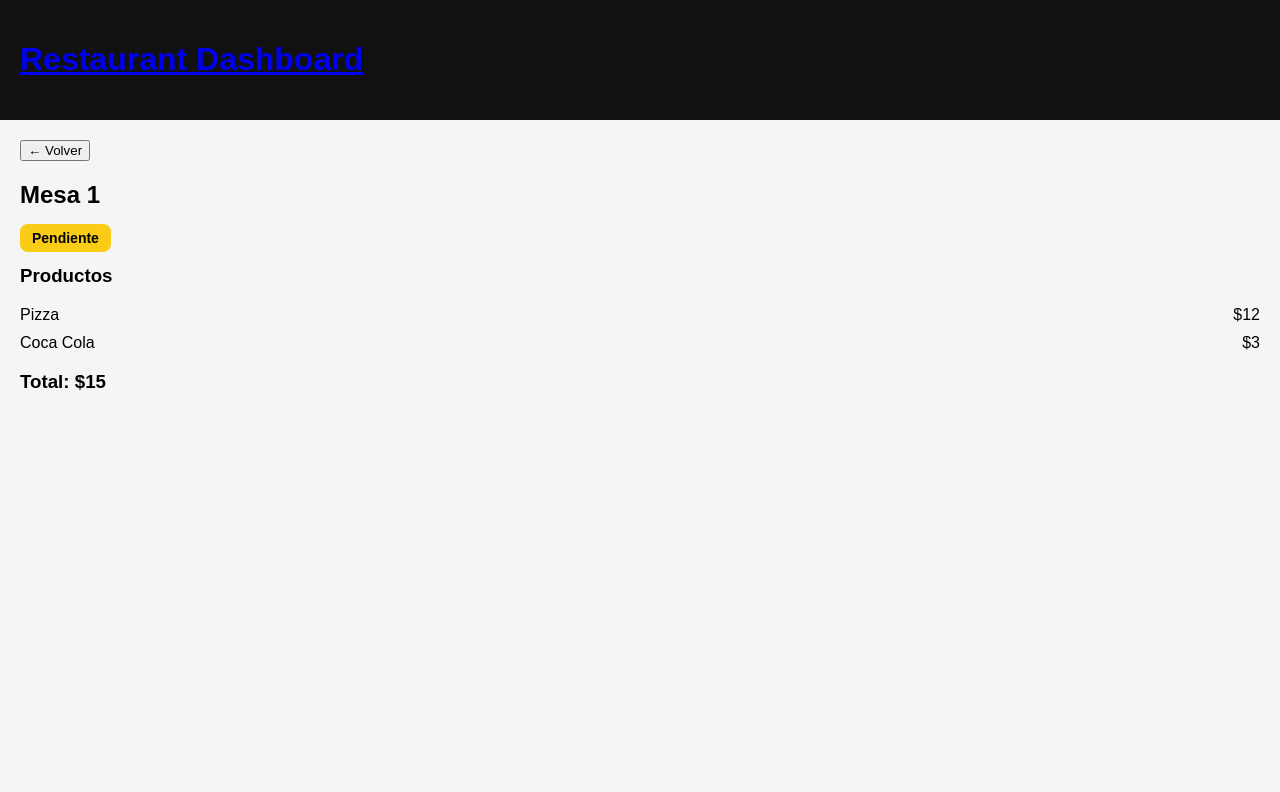
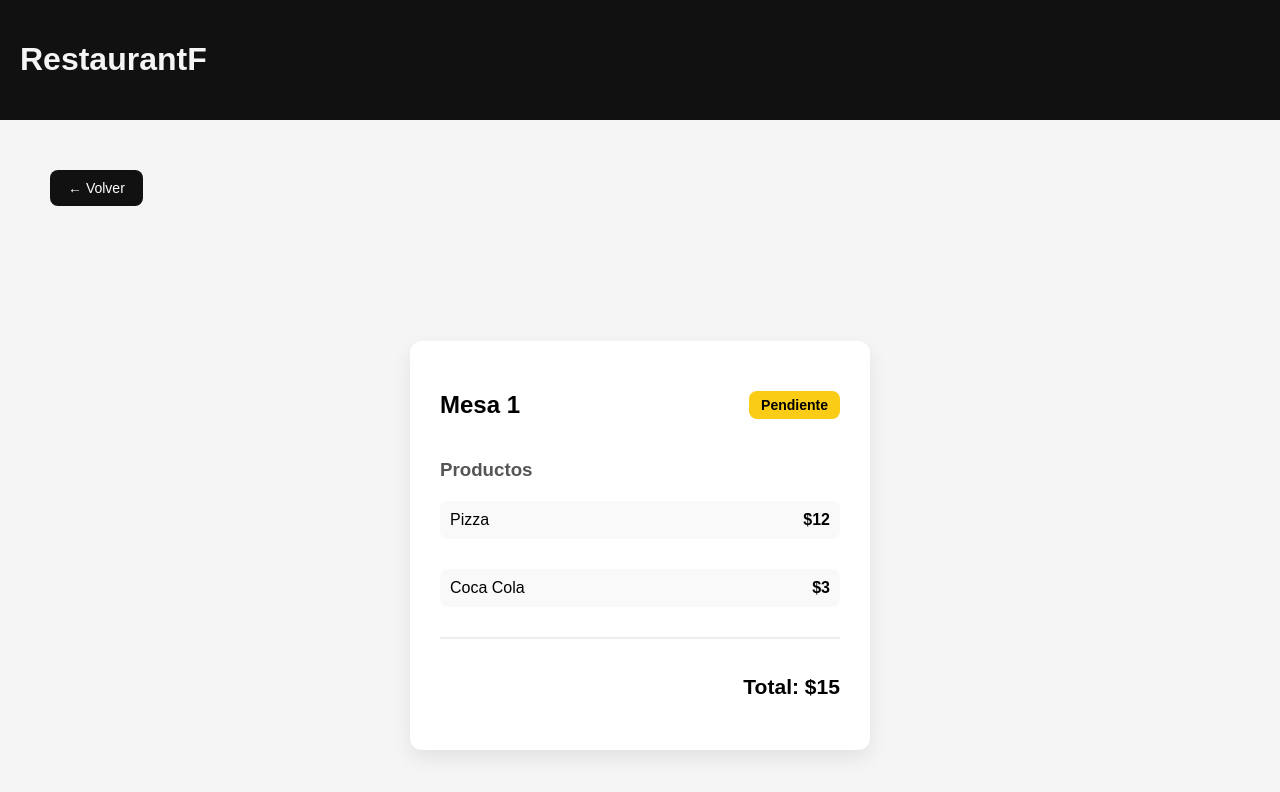
Before and after one commit to ismaelperalt/RestaurantF, a React (Vite) app: page /order/1 in a window 1280 px wide. Shown: the top 792 px of the page. Built offline with nearby package versions, Linux system fonts and the light colour scheme.

Commit message:
Mejorar interfaces

```diff
--- a/src/components/Layout.jsx
+++ b/src/components/Layout.jsx
@@ -5,7 +5,7 @@ export default function Layout({ children }) {
     <div>
       <header className="header">
         <Link to="/">
-          <h1>Restaurant Dashboard</h1>
+          <h1>RestaurantF</h1>
         </Link>
       </header>
 
--- a/src/components/OrderDetail.jsx
+++ b/src/components/OrderDetail.jsx
@@ -1,24 +1,35 @@
 import StatusBadge from "./StatusBadge";
+
+import '../styles/carddetalle.css';
 
 export default function OrderDetail({ order }) {
   const total = order.items.reduce((sum, item) => sum + item.price, 0);
 
   return (
-    <div>
-      <h2>Mesa {order.table}</h2>
+    <div className="order-container">
+      <div className="order-card">
 
-      <StatusBadge status={order.status} />
+        <div className="order-header">
+          <h2>Mesa {order.table}</h2>
+          <StatusBadge status={order.status} />
+        </div>
 
-      <h3>Productos</h3>
+        <h3 className="section-title">Productos</h3>
 
-      {order.items.map((item, i) => (
-        <div key={i} className="item">
-          <span>{item.name}</span>
-          <span>${item.price}</span>
+        <div className="items-list">
+          {order.items.map((item, i) => (
+            <div key={i} className="item">
+              <span>{item.name}</span>
+              <span className="price">${item.price}</span>
+            </div>
+          ))}
         </div>
-      ))}
 
-      <h3>Total: ${total}</h3>
+        <div className="order-total">
+          <h3>Total: ${total}</h3>
+        </div>
+
+      </div>
     </div>
   );
 }
--- a/src/data/mockOrders.js
+++ b/src/data/mockOrders.js
@@ -32,5 +32,15 @@ export const mockOrders = [
     items: [
       { name: "Pollo", price: 10 }
     ]
+  },
+    {
+    id: 5,
+    table: 5,
+    status: "served",
+    items: [
+      { name: "Ensalada", price: 6 },
+      { name: "Papas fritas", price: 4 }
+    ]
   }
+
 ];
--- a/src/pages/OrderPage.jsx
+++ b/src/pages/OrderPage.jsx
@@ -1,6 +1,7 @@
 import { useParams, useNavigate } from "react-router-dom";
 import { mockOrders } from "../data/mockOrders";
 import OrderDetail from "../components/OrderDetail";
+import '../styles/OrderPage.css';
 
 export default function OrderPage() {
   const { id } = useParams();
@@ -11,10 +12,17 @@ export default function OrderPage() {
   if (!order) return <p>Pedido no encontrado</p>;
 
   return (
-    <div>
-      <button onClick={() => navigate("/")}>← Volver</button>
+    <div className="order-page">
+
+      <button
+        className="back-button"
+        onClick={() => navigate("/")}
+      >
+        ← Volver
+      </button>
 
       <OrderDetail order={order} />
+
     </div>
   );
 }
--- /dev/null
+++ b/src/styles/OrderPage.css
@@ -0,0 +1,29 @@
+
+/* contenedor de página */
+.order-page {
+  padding: 30px;
+}
+
+/* botón volver */
+.back-button {
+  background: #111;
+  color: white;
+  border: none;
+  padding: 10px 18px;
+  border-radius: 8px;
+  font-size: 14px;
+  cursor: pointer;
+  margin-bottom: 20px;
+  transition: all 0.2s ease;
+}
+
+/* efecto hover */
+.back-button:hover {
+  background: #333;
+  transform: translateY(-1px);
+}
+
+/* efecto click */
+.back-button:active {
+  transform: scale(0.98);
+}
--- /dev/null
+++ b/src/styles/carddetalle.css
@@ -0,0 +1,61 @@
+
+/* centra todo en pantalla */
+.order-container {
+  display: flex;
+  justify-content: center;
+  align-items: center;
+  min-height: 80vh;
+}
+
+/* tarjeta principal */
+.order-card {
+  background: white;
+  padding: 30px;
+  border-radius: 12px;
+  width: 400px;
+  box-shadow: 0 8px 20px rgba(0,0,0,0.08);
+}
+
+/* header mesa + estado */
+.order-header {
+  display: flex;
+  justify-content: space-between;
+  align-items: center;
+  margin-bottom: 20px;
+}
+
+/* titulo seccion */
+.section-title {
+  margin-bottom: 10px;
+  color: #555;
+}
+
+/* lista productos */
+.items-list {
+  display: flex;
+  flex-direction: column;
+  gap: 10px;
+}
+
+/* item individual */
+.item {
+  display: flex;
+  justify-content: space-between;
+  padding: 10px;
+  border-radius: 8px;
+  background: #f9f9f9;
+}
+
+/* precio */
+.price {
+  font-weight: bold;
+}
+
+/* total */
+.order-total {
+  margin-top: 20px;
+  padding-top: 15px;
+  border-top: 2px solid #eee;
+  text-align: right;
+  font-size: 18px;
+}
--- a/src/styles/global.css
+++ b/src/styles/global.css
@@ -10,8 +10,14 @@ body {
   padding: 20px;
 }
 
-#link{
-    text-decoration: none;
+h1{
+  color: #f5f5f5;
+
+}
+
+.header a {
+  text-decoration: none;
+  color: white;
 }
 
 .container {
```
Also changed, not shown: src/components/StatusBadge.tsx (+7 -1 lines).
